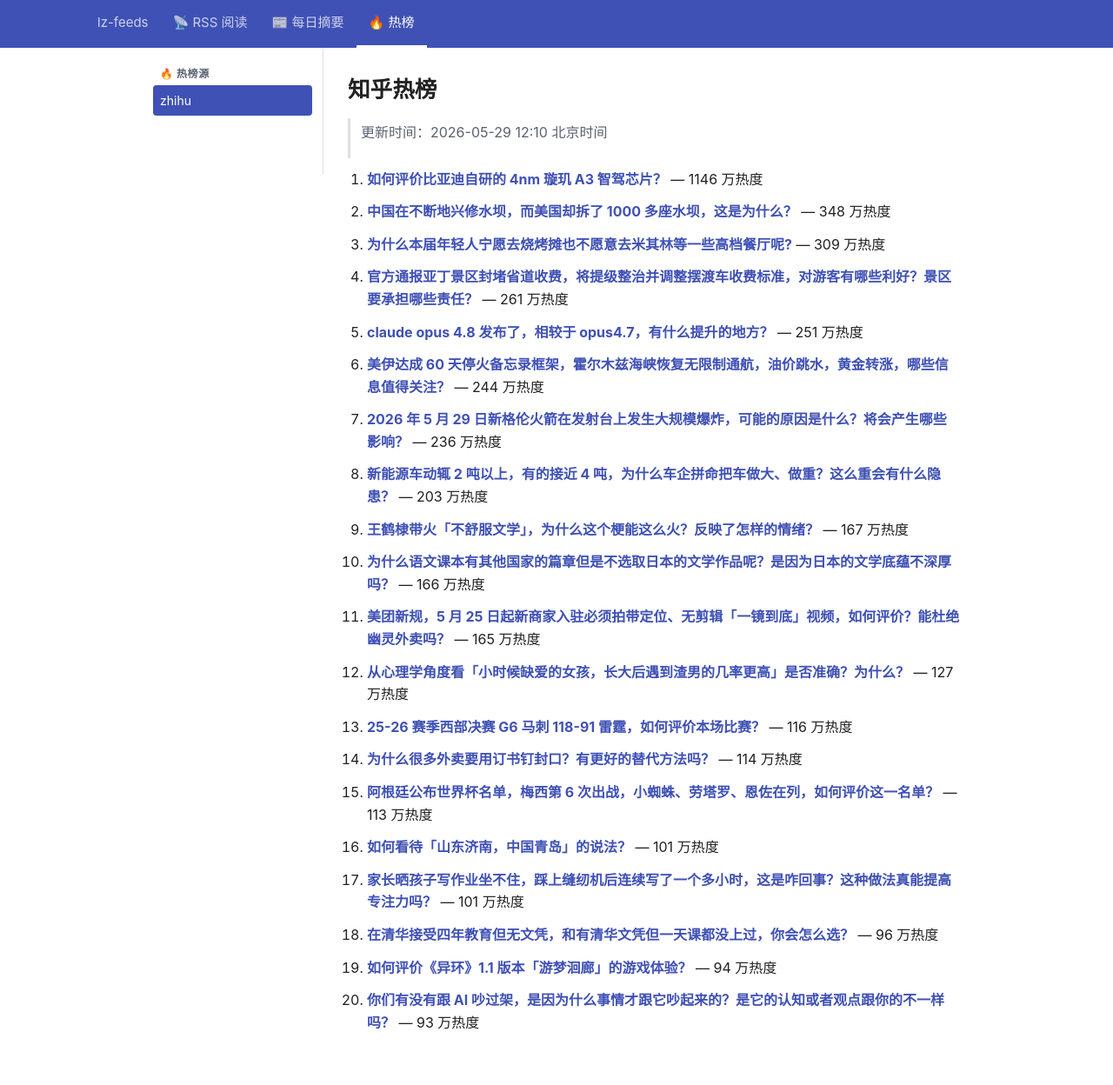
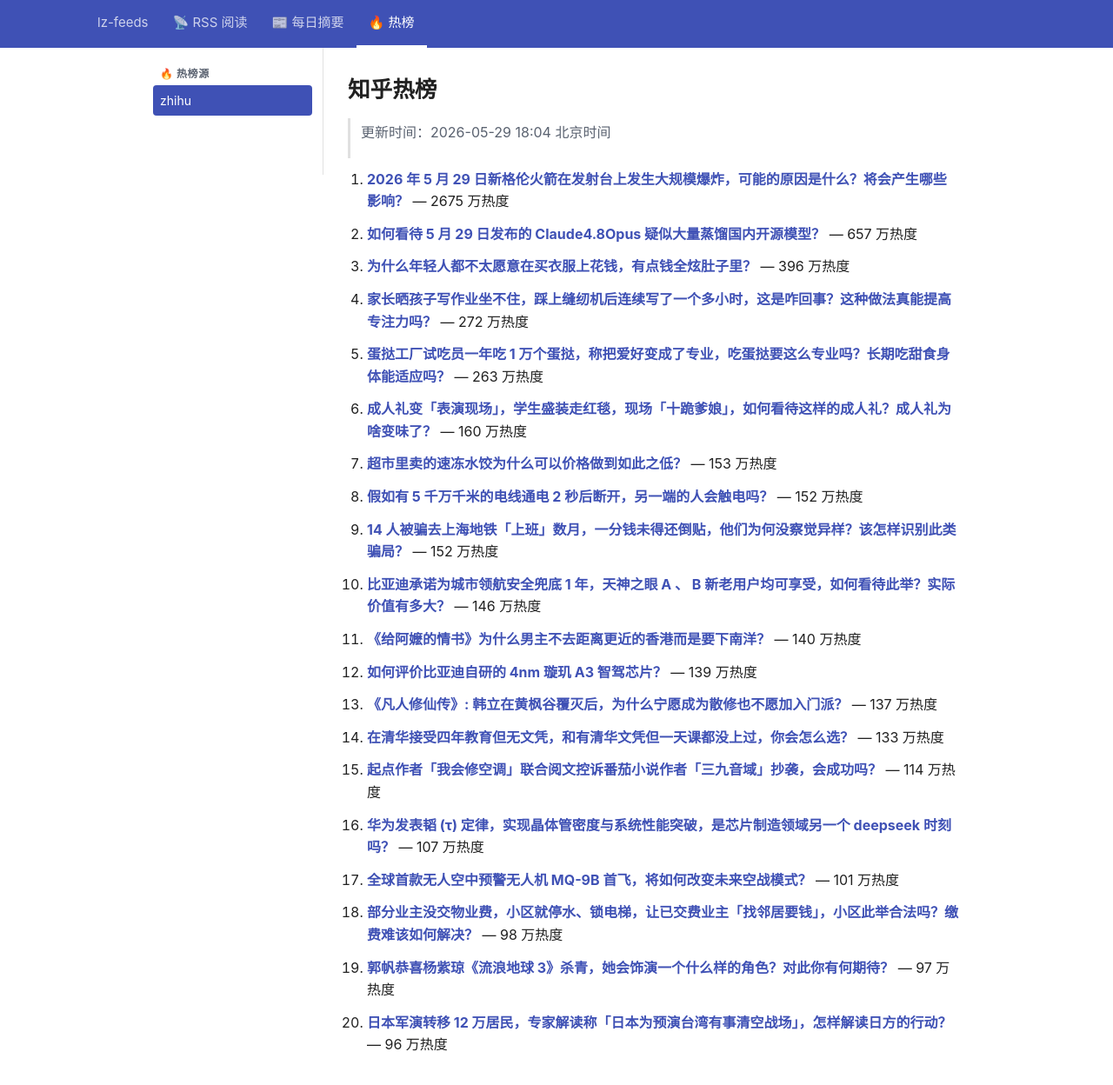
Before and after one commit to lizhang0101/lz-feeds, a Jekyll site: the page built from _hotlist/zhihu.md, in a window 1280 px wide and 1279 px high. Shown: the top 1248 px of the window at 87% size. Built offline with Jekyll 4.4.1, drawn with Linux system fonts in a browser that asks for light colours.

Commit message:
hotlist: 2026-05-29T10:04Z

```diff
--- a/_hotlist/zhihu.md
+++ b/_hotlist/zhihu.md
@@ -1,48 +1,48 @@
 ---
-updated: 2026-05-29 12:10 北京时间
+updated: 2026-05-29 18:04 北京时间
 count: 20
 ---
 
 # 知乎热榜
 
-> 更新时间：2026-05-29 12:10 北京时间
+> 更新时间：2026-05-29 18:04 北京时间
 
-1. **[如何评价比亚迪自研的 4nm 璇玑 A3 智驾芯片？](https://www.zhihu.com/question/2043426122491286329)** — 1146 万热度
+1. **[2026 年 5 月 29 日新格伦火箭在发射台上发生大规模爆炸，可能的原因是什么？将会产生哪些影响？](https://www.zhihu.com/question/2043624630074835147)** — 2675 万热度
 
-2. **[中国在不断地兴修水坝，而美国却拆了 1000 多座水坝，这是为什么？](https://www.zhihu.com/question/1958158273766200160)** — 348 万热度
+2. **[如何看待 5 月 29 日发布的 Claude4.8Opus 疑似大量蒸馏国内开源模型？](https://www.zhihu.com/question/2043515093007303790)** — 657 万热度
 
-3. **[为什么本届年轻人宁愿去烧烤摊也不愿意去米其林等一些高档餐厅呢?](https://www.zhihu.com/question/1911027500798148722)** — 309 万热度
+3. **[为什么年轻人都不太愿意在买衣服上花钱，有点钱全炫肚子里？](https://www.zhihu.com/question/2037250025705690553)** — 396 万热度
 
-4. **[官方通报亚丁景区封堵省道收费，将提级整治并调整摆渡车收费标准，对游客有哪些利好？景区要承担哪些责任？](https://www.zhihu.com/question/2043626521533703978)** — 261 万热度
+4. **[家长晒孩子写作业坐不住，踩上缝纫机后连续写了一个多小时，这是咋回事？这种做法真能提高专注力吗？](https://www.zhihu.com/question/2040831772246684456)** — 272 万热度
 
-5. **[claude opus 4.8 发布了，相较于 opus4.7，有什么提升的地方？](https://www.zhihu.com/question/2043503794751791638)** — 251 万热度
+5. **[蛋挞工厂试吃员一年吃 1 万个蛋挞，称把爱好变成了专业，吃蛋挞要这么专业吗？长期吃甜食身体能适应吗？](https://www.zhihu.com/question/2042605079354677082)** — 263 万热度
 
-6. **[美伊达成 60 天停火备忘录框架，霍尔木兹海峡恢复无限制通航，油价跳水，黄金转涨，哪些信息值得关注？](https://www.zhihu.com/question/2043458312344187663)** — 244 万热度
+6. **[成人礼变「表演现场」，学生盛装走红毯，现场「十跪爹娘」，如何看待这样的成人礼？成人礼为啥变味了？](https://www.zhihu.com/question/2043373140278085231)** — 160 万热度
 
-7. **[2026 年 5 月 29 日新格伦火箭在发射台上发生大规模爆炸，可能的原因是什么？将会产生哪些影响？](https://www.zhihu.com/question/2043624630074835147)** — 236 万热度
+7. **[超市里卖的速冻水饺为什么可以价格做到如此之低？](https://www.zhihu.com/question/20443913)** — 153 万热度
 
-8. **[新能源车动辄 2 吨以上，有的接近 4 吨，为什么车企拼命把车做大、做重？这么重会有什么隐患？](https://www.zhihu.com/question/2042674181716669364)** — 203 万热度
+8. **[假如有 5 千万千米的电线通电 2 秒后断开，另一端的人会触电吗？](https://www.zhihu.com/question/638955742)** — 152 万热度
 
-9. **[王鹤棣带火「不舒服文学」，为什么这个梗能这么火？反映了怎样的情绪？](https://www.zhihu.com/question/2042443924099294686)** — 167 万热度
+9. **[14 人被骗去上海地铁「上班」数月，一分钱未得还倒贴，他们为何没察觉异样？该怎样识别此类骗局？](https://www.zhihu.com/question/2043451953171132948)** — 152 万热度
 
-10. **[为什么语文课本有其他国家的篇章但是不选取日本的文学作品呢？是因为日本的文学底蕴不深厚吗？](https://www.zhihu.com/question/339280132)** — 166 万热度
+10. **[比亚迪承诺为城市领航安全兜底 1 年，天神之眼 A 、 B 新老用户均可享受，如何看待此举？实际价值有多大？](https://www.zhihu.com/question/2043421622929974247)** — 146 万热度
 
-11. **[美团新规，5 月 25 日起新商家入驻必须拍带定位、无剪辑「一镜到底」视频，如何评价？能杜绝幽灵外卖吗？](https://www.zhihu.com/question/2042200488112903036)** — 165 万热度
+11. **[《给阿嬷的情书》为什么男主不去距离更近的香港而是要下南洋？](https://www.zhihu.com/question/2041613742740431314)** — 140 万热度
 
-12. **[从心理学角度看「小时候缺爱的女孩，长大后遇到渣男的几率更高」是否准确？为什么？](https://www.zhihu.com/question/662499403)** — 127 万热度
+12. **[如何评价比亚迪自研的 4nm 璇玑 A3 智驾芯片？](https://www.zhihu.com/question/2043426122491286329)** — 139 万热度
 
-13. **[25-26 赛季西部决赛 G6 马刺 118-91 雷霆，如何评价本场比赛？](https://www.zhihu.com/question/2043498716909371490)** — 116 万热度
+13. **[《凡人修仙传》: 韩立在黄枫谷覆灭后，为什么宁愿成为散修也不愿加入门派？](https://www.zhihu.com/question/1943069772825751806)** — 137 万热度
 
-14. **[为什么很多外卖要用订书钉封口？有更好的替代方法吗？](https://www.zhihu.com/question/2043000450173985256)** — 114 万热度
+14. **[在清华接受四年教育但无文凭，和有清华文凭但一天课都没上过，你会怎么选？](https://www.zhihu.com/question/2043349186469418798)** — 133 万热度
 
-15. **[阿根廷公布世界杯名单，梅西第 6 次出战，小蜘蛛、劳塔罗、恩佐在列，如何评价这一名单？](https://www.zhihu.com/question/2043598776191996487)** — 113 万热度
+15. **[起点作者「我会修空调」联合阅文控诉番茄小说作者「三九音域」抄袭，会成功吗？](https://www.zhihu.com/question/2043363054428194437)** — 114 万热度
 
-16. **[如何看待「山东济南，中国青岛」的说法？](https://www.zhihu.com/question/443270116)** — 101 万热度
+16. **[华为发表韬 (τ) 定律，实现晶体管密度与系统性能突破，是芯片制造领域另一个 deepseek 时刻吗？](https://www.zhihu.com/question/2042260682780009473)** — 107 万热度
 
-17. **[家长晒孩子写作业坐不住，踩上缝纫机后连续写了一个多小时，这是咋回事？这种做法真能提高专注力吗？](https://www.zhihu.com/question/2040831772246684456)** — 101 万热度
+17. **[全球首款无人空中预警无人机 MQ-9B 首飞，将如何改变未来空战模式？](https://www.zhihu.com/question/2043313191363535512)** — 101 万热度
 
-18. **[在清华接受四年教育但无文凭，和有清华文凭但一天课都没上过，你会怎么选？](https://www.zhihu.com/question/2043349186469418798)** — 96 万热度
+18. **[部分业主没交物业费，小区就停水、锁电梯，让已交费业主「找邻居要钱」，小区此举合法吗？缴费难该如何解决？](https://www.zhihu.com/question/2042314714034823571)** — 98 万热度
 
-19. **[如何评价《异环》1.1 版本「游梦洄廊」的游戏体验？](https://www.zhihu.com/question/2043405403854303876)** — 94 万热度
+19. **[郭帆恭喜杨紫琼《流浪地球 3》杀青，她会饰演一个什么样的角色？对此你有何期待？](https://www.zhihu.com/question/2039643459443582447)** — 97 万热度
 
-20. **[你们有没有跟 AI 吵过架，是因为什么事情才跟它吵起来的？是它的认知或者观点跟你的不一样吗？](https://www.zhihu.com/question/2033211575792841118)** — 93 万热度
+20. **[日本军演转移 12 万居民，专家解读称「日本为预演台湾有事清空战场」，怎样解读日方的行动？](https://www.zhihu.com/question/2043702700794013075)** — 96 万热度
```
